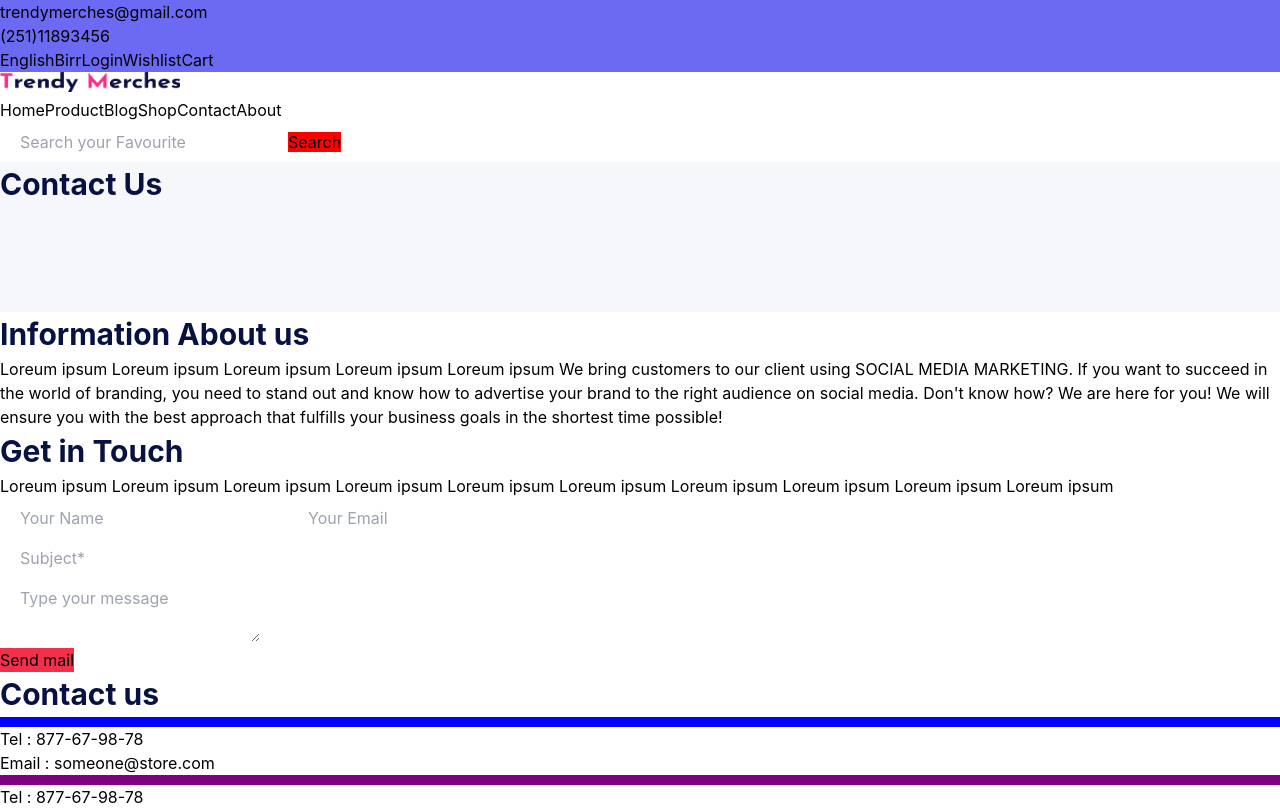
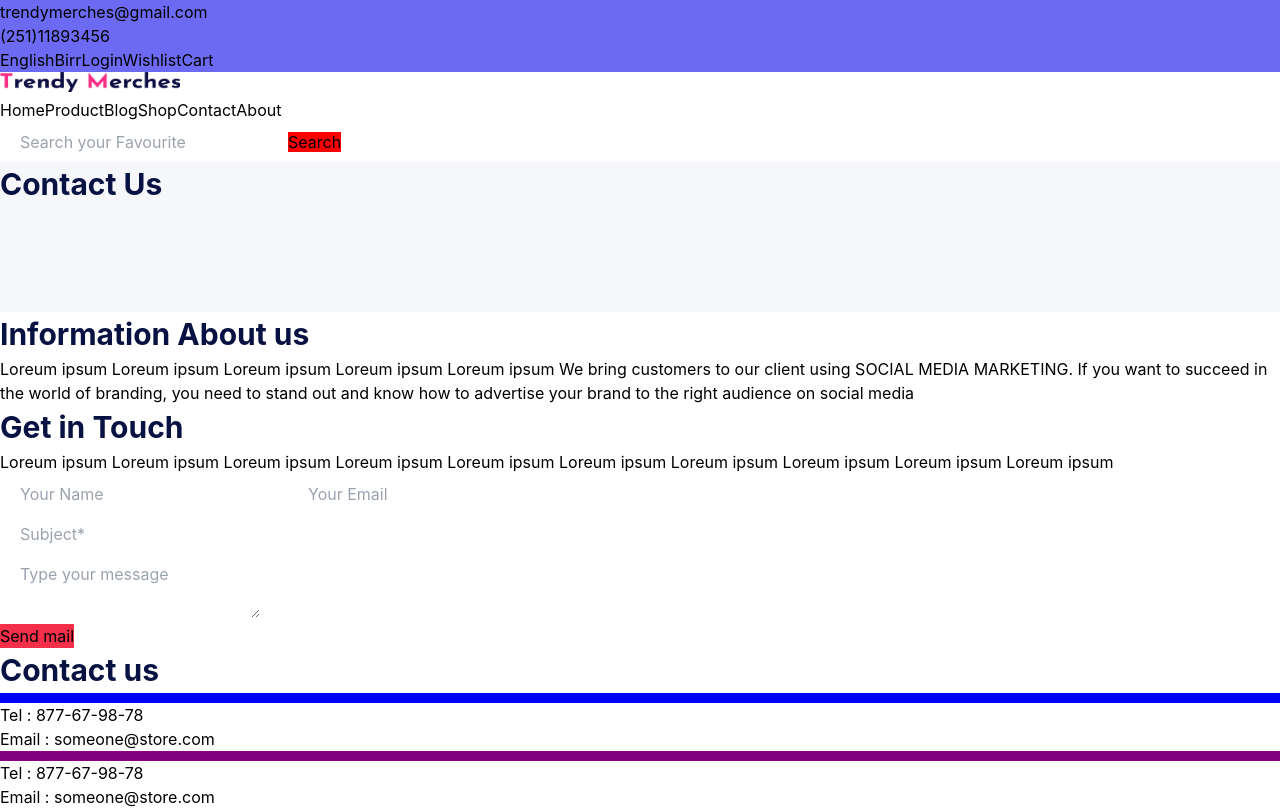
Before and after one commit to b1n1yam/Trendy-merche, a Next.js app: page /Components/Contactus in a window 1280 px wide. Shown: the top 809 px of the page. Built offline with nearby package versions, Linux system fonts and the light colour scheme.

Commit message:
fixed stuff

```diff
--- a/pages/Components/Contactus.js
+++ b/pages/Components/Contactus.js
@@ -14,9 +14,7 @@ export default function Contactus() {
               <h1 className='text-black p-5 size-20' style={{ fontSize: 30, fontWeight: 'bold', color: '#071242' }}>Information About us</h1>
               <p className='text-black p-5'>Loreum ipsum Loreum ipsum Loreum ipsum Loreum ipsum Loreum ipsum
                 We bring customers to our client using SOCIAL MEDIA MARKETING.
-                If you want to succeed in the world of branding, you need to stand out and know how to advertise your brand to the right audience on social media.
-
-                Don't know how? We are here for you! We will ensure you with the best approach that fulfills your business goals in the shortest time possible!
+                If you want to succeed in the world of branding, you need to stand out and know how to advertise your brand to the right audience on social media
               </p>
               <div className='bg-amber flex flex-row'>
                 <h1 className='rounded-xl p-3 m-3' style={{ backgroundColor: 'blue' }}></h1>
```
